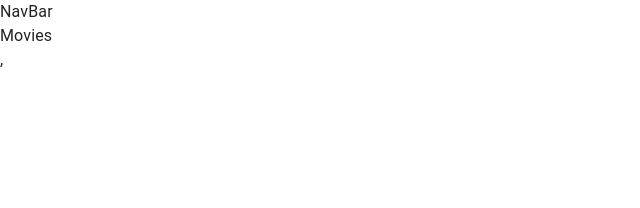
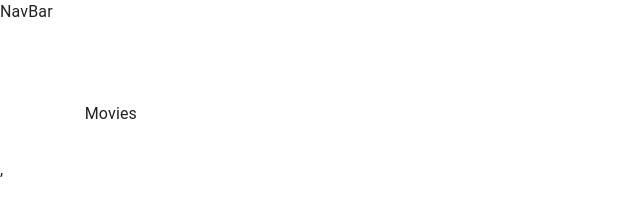
Before and after one commit to AmrHalawa/filmpire_react, a React (Create React App) app: page / in a window 1280 px wide. Shown: the top 208 px of the page, without its empty margins (0-640 px from the left). Built offline with nearby package versions, Linux system fonts and the light colour scheme.

Commit message:
Initial setup for Material UI styling

```diff
--- a/src/components/App.jsx
+++ b/src/components/App.jsx
@@ -2,13 +2,17 @@
 import { CssBaseline } from "@mui/material";
 import { Route, Switch } from "react-router-dom";
 
+import useStyles from "./styles";
+
 import { Actors, MovieInformation, Movies, NavBar, Profile } from "./";
 const App = () => {
+  const classes = useStyles();
   return (
-    <div>
+    <div className={classes.root}>
       <CssBaseline />
       <NavBar />
-      <div>
+      <main className={classes.content}>
+        <div className={classes.toolbar} />
         <Switch>
           <Route exact path="/movie/:id">
             <MovieInformation />
@@ -23,7 +27,7 @@
             <Profile />
           </Route>
         </Switch>
-      </div>
+      </main>
     </div>
   );
 };
--- /dev/null
+++ b/src/components/styles.js
@@ -0,0 +1,15 @@
+import { makeStyles } from "@mui/styles";
+
+export default makeStyles(() => ({
+  root: {
+    display: "flex",
+    height: "100%",
+  },
+  toolbar: {
+    height: "70px",
+  },
+  content: {
+    flexGrow: 1,
+    padding: "2em",
+  },
+}));
```
